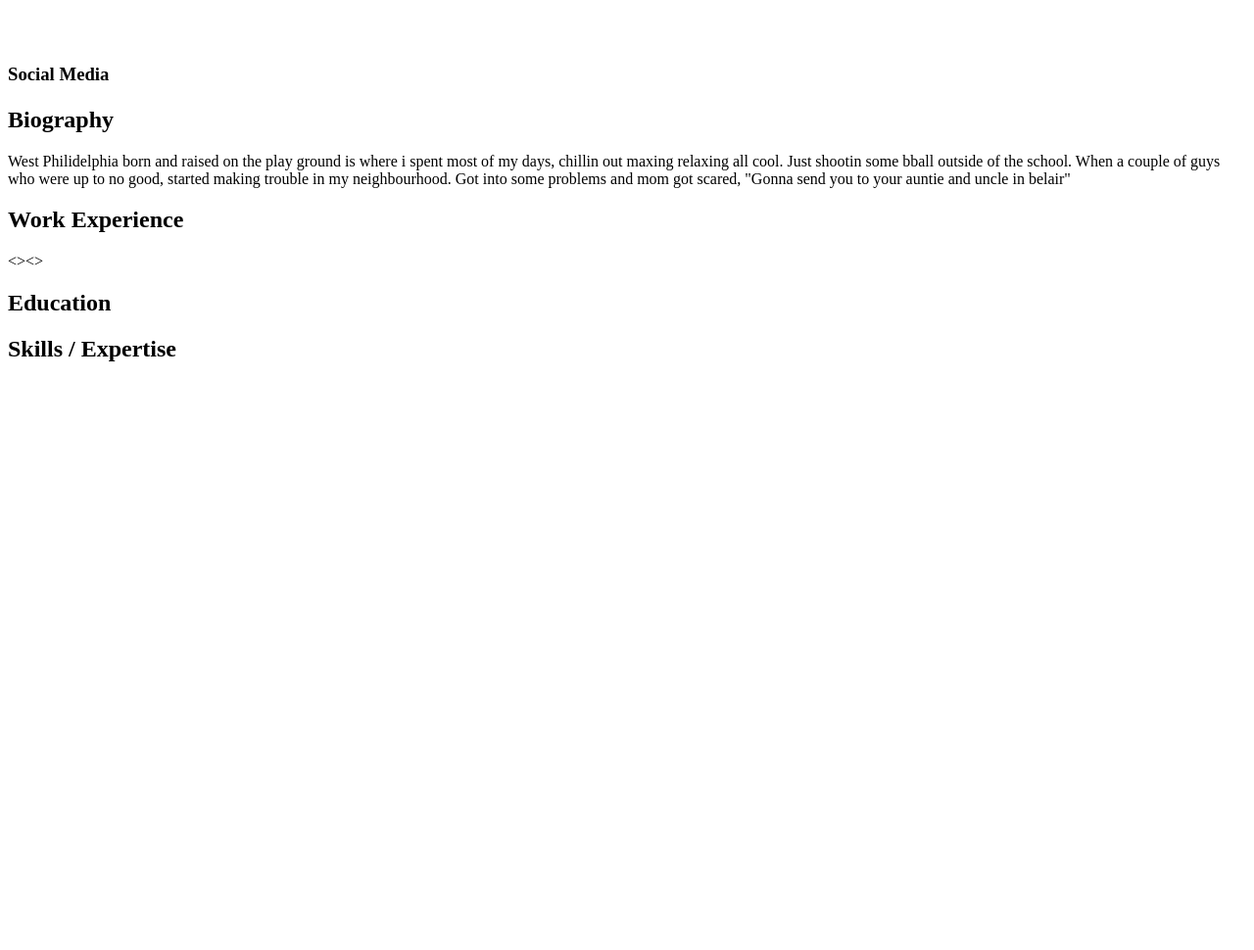
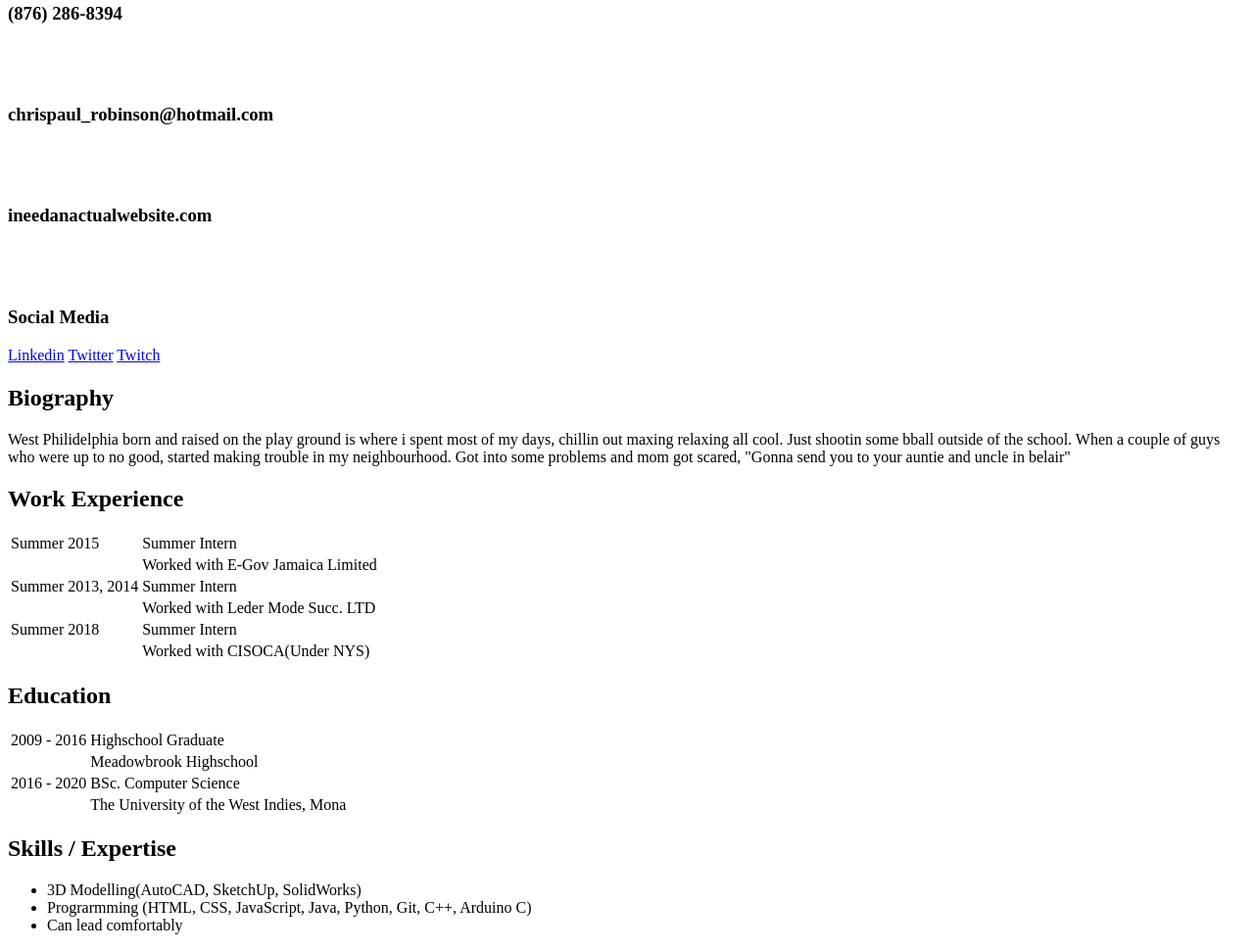
Before and after one commit to MidoriRobin/MidoriRobin.github.io, a plain HTML site: page index.html in a window 1280 px wide. Shown: the part 165-1135 px from the top of the page at 98% size. Before the commit the page ends 800 px from the top, so only its background shows below. Drawn offline with Linux system fonts and the light colour scheme.

Commit message:
Finished changes to HTML

```diff
--- a/index.html
+++ b/index.html
@@ -12,8 +12,14 @@
 
 		<div>
 			<h3><strong>Contact</strong><h3>
-			<p></p></br></br>
+			<p>(876) 286-8394</p></br></br>
+			<p>chrispaul_robinson@hotmail.com</p></br></br>
+			<p>ineedanactualwebsite.com</p></br></br>
+
 			<h3><strong>Social Media</strong></h3>
+			<a href = 'https://www.linkedin.com/in/chris-robinson-a72258109/'> Linkedin</a>
+			<a href = 'https://twitter.com/GreenShajiku'>Twitter</a>
+			<a href = 'https://www.twitch.tv/shajiku'>Twitch</a>
 
 		</div>
 		<div>
@@ -23,16 +29,63 @@
 				i spent most of my days, chillin out maxing relaxing all cool. Just shootin some bball outside of the school. When a couple of guys who were up to no good, started making trouble in my neighbourhood. Got into some problems and mom got scared, "Gonna send you to your auntie and uncle in belair"</p>
 
 			<h2>Work Experience</h2>
-			<p><><></p>
+				<table>
+					<tr>
+						<td>Summer 2015</td>
+						<td>Summer Intern</td>
+					</tr>
+					<tr>
+						<td></td>
+						<td>Worked with E-Gov Jamaica Limited</td>
+					</tr>
+					<tr>
+						<td>Summer 2013, 2014</td>
+						<td>Summer Intern</td>
+					</tr>
+					<tr>
+						<td></td>
+						<td>Worked with Leder Mode Succ. LTD</td>
+					</tr>
+					<tr>
+						<td>Summer 2018</td>
+						<td>Summer Intern</td>
+					</tr>
+					<tr>
+						<td></td>
+						<td>Worked with CISOCA(Under NYS)</td>
+					</tr>
+				</table>
 
 			<h2>Education</h2>
-			<p></p>
+				<table>
+					<tr>
+						<td>2009 - 2016</td>
+						<td>Highschool Graduate</td>
+					</tr>
+					<tr>
+						<td></td>
+						<td>Meadowbrook Highschool</td>
+					</tr>
+					<tr>
+						<td>2016 - 2020</td>
+						<td>BSc. Computer Science</td>
+					</tr>
+					<tr>
+						<td></td>
+						<td>The University of the West Indies, Mona</td>
+					</tr>
+				</table>
 
 			<h2>Skills / Expertise</h2>
 				<p>
 				<list>
-					<ul></ul>
-				</list></p>
+					<ul>
+						<li>3D Modelling(AutoCAD, SketchUp, SolidWorks)</li>
+						<li>Prograrmming (HTML, CSS, JavaScript, Java, Python, Git, C++, Arduino C)</li>
+						<li>Can lead comfortably</li>
+					</ul>
+				</list>
+				</p>
 		</div>
 	</body>
 </html>
```
